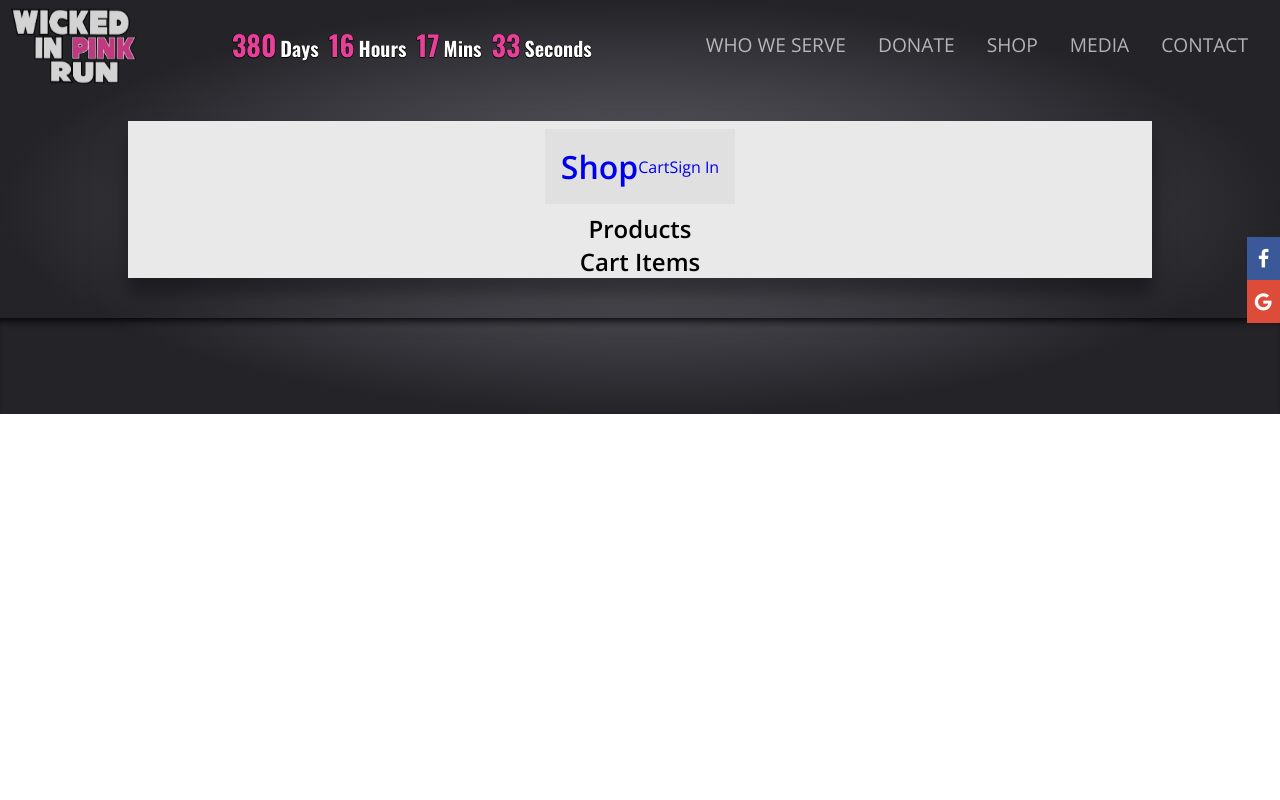
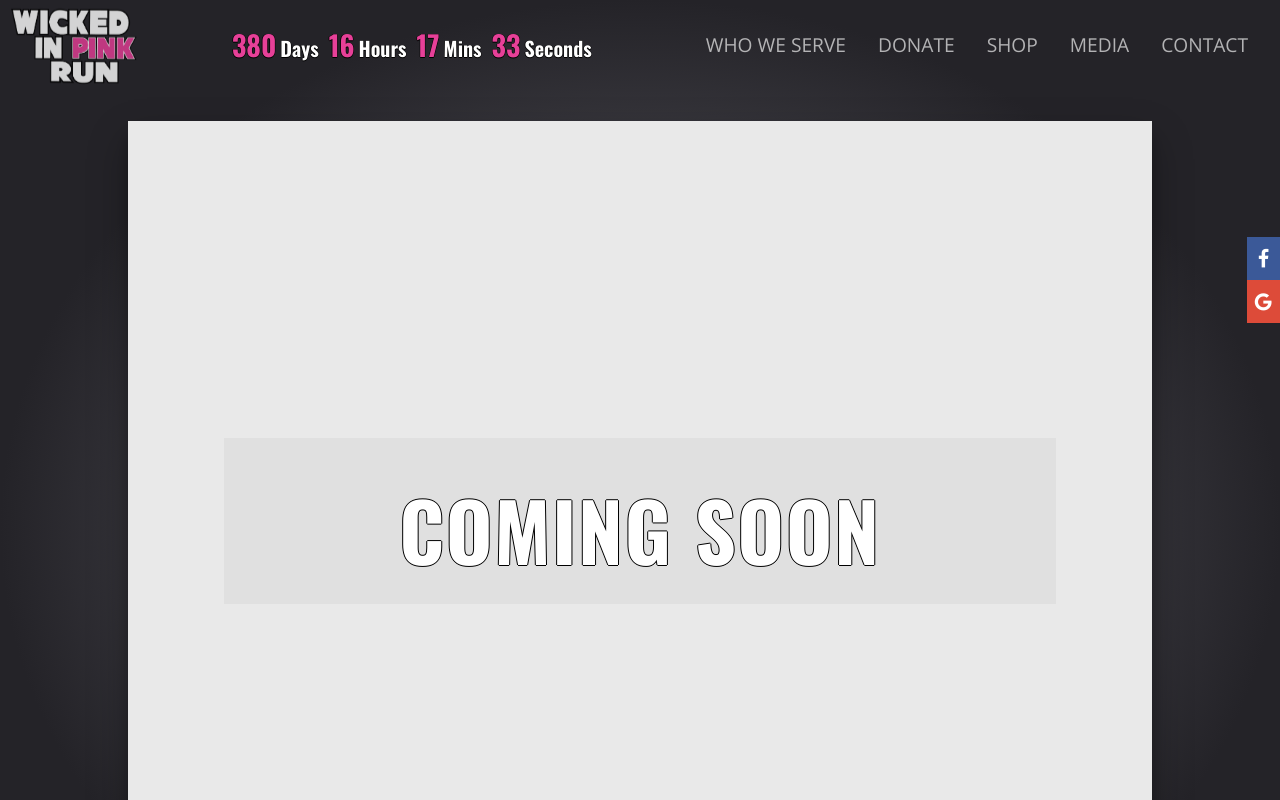
Before and after one commit to evankaine/wicked-in-pink, a React (Create React App) app in the folder client/: page /shop in a window 1280 px wide. Shown: the top 800 px of the page. Built offline with nearby package versions, Linux system fonts and the light colour scheme.

Commit message:
small css changes to shop

```diff
--- a/client/src/Screens/Donate/Donate.jsx
+++ b/client/src/Screens/Donate/Donate.jsx
@@ -9,8 +9,8 @@ export default function Donate() {
       <div className="donate-wrapper">
 
         <div className="donate-content-container">
-          <p className="donate-article">If you can't make our yearly motorcycle run but would still like to help, there's a donate button below. Just click on it and you can make a donation using Paypal, a credit card or a debit card. We thank you for your support.</p>
           <PayPalButton />
+          <p className="donate-article">If you can't make our yearly motorcycle run but would still like to help, use the donate button above. Just click on it and you can make a donation using Paypal, a credit card or a debit card. We thank you for your support.</p>
         </div>
 
       </div>
--- a/client/src/Shop/Shop.css
+++ b/client/src/Shop/Shop.css
@@ -19,4 +19,5 @@
   background-color: #e9e9e9;
   width: 80vw;
   box-shadow: rgba(0, 0, 0, 0.3) 0px 19px 38px, rgba(0, 0, 0, 0.22) 0px 15px 12px;
+  height: 100vh;
 }
--- a/client/src/Shop/Shop.jsx
+++ b/client/src/Shop/Shop.jsx
@@ -9,11 +9,11 @@ export default function Shop() {
     <div className="shop">
       <div className="shop-wrapper">
         <ShopHeader />
-        <div className="main-shop">
+        {/* <div className="main-shop">
           <h2>Products</h2>
 
           <Basket />
-        </div>
+        </div> */}
       </div>
     </div>
   )
--- a/client/src/Shop/ShopComponents/Header/Header.jsx
+++ b/client/src/Shop/ShopComponents/Header/Header.jsx
@@ -4,7 +4,10 @@ import "./Header.css"
 export default function ShopHeader() {
   return (
     <header className="row block center">
-      <div>
+      <h1 className="text-hero">
+        COMING SOON
+      </h1>
+      {/* <div>
         <a href="#/">
           <h1>Shop</h1>
         </a>
@@ -12,7 +15,7 @@ export default function ShopHeader() {
       <div>
         <a href="#/cart">Cart</a>
         <a href="#/signin">Sign In</a>
-      </div>
+      </div> */}
     </header>
   )
 }
```
